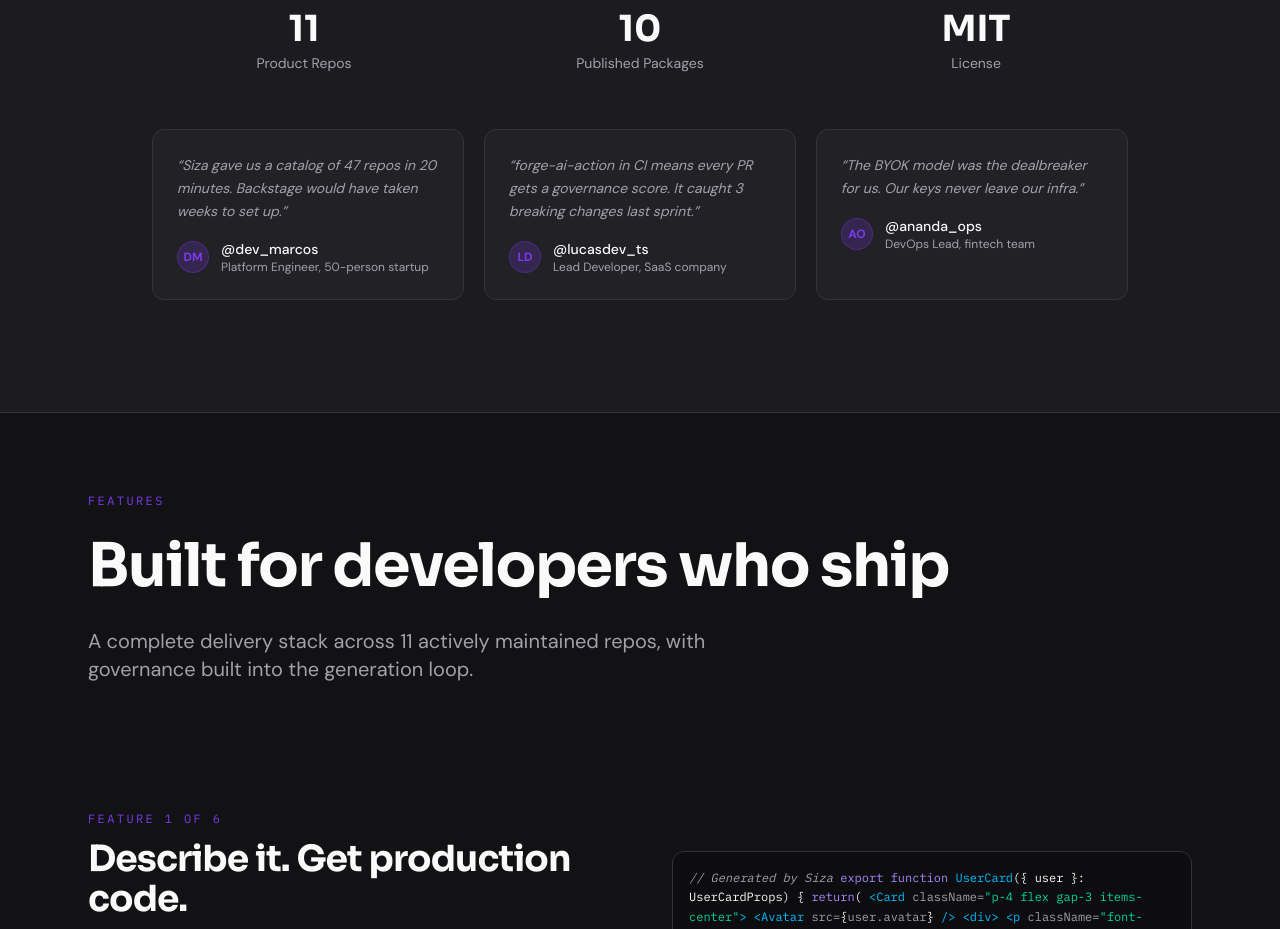
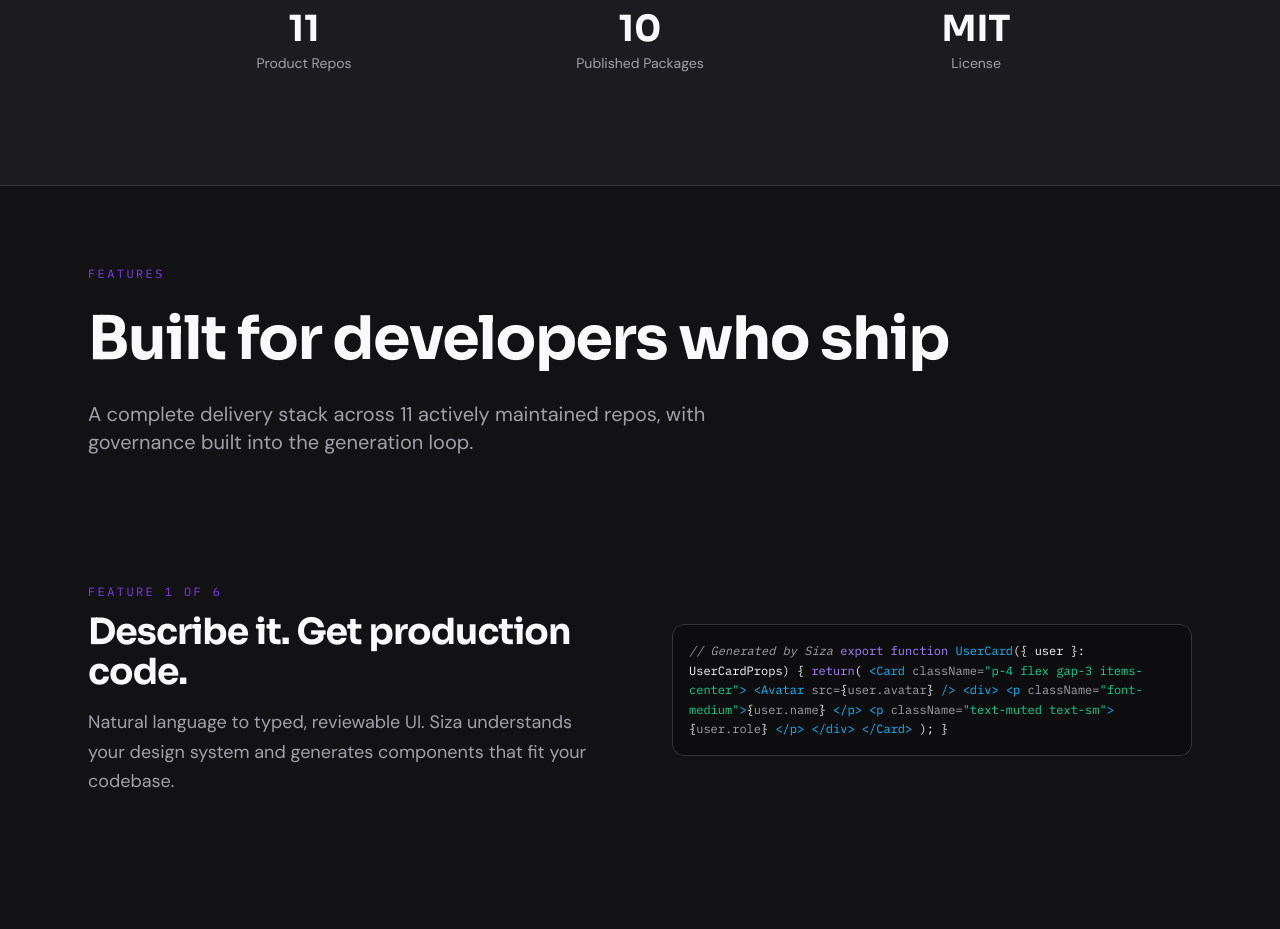
Before and after one commit to Forge-Space/forgespace-web, a Next.js app: page / in a window 1280 px wide. Shown: the part 1120-2049 px from the top of the page. Built offline with nearby package versions, Linux system fonts and the light colour scheme; no server answers.

Commit message:
fix(landing): remove fabricated testimonial quotes from SocialProof
Fake reviews with invented personas erode trust rather than build it.
The stats section stands on its own without fictional social proof.

```diff
--- a/src/components/landing/SocialProof.tsx
+++ b/src/components/landing/SocialProof.tsx
@@ -95,64 +95,6 @@
   );
 }
 
-interface QuoteCardProps {
-  quote: string;
-  name: string;
-  role: string;
-  initials: string;
-  index: number;
-}
-
-function QuoteCard({ quote, name, role, initials, index }: QuoteCardProps) {
-  return (
-    <motion.div
-      initial={{ opacity: 0, y: 16 }}
-      whileInView={{ opacity: 1, y: 0 }}
-      viewport={{ once: true }}
-      transition={{ duration: 0.45, ease: EASE_SIZA, delay: index * 0.1 }}
-      className="rounded-xl border border-forge-border bg-forge-surface p-6"
-    >
-      <p className="mb-4 text-sm italic leading-relaxed text-forge-text-muted">
-        &ldquo;{quote}&rdquo;
-      </p>
-      <div className="flex items-center gap-3">
-        <div className="flex h-8 w-8 items-center justify-center rounded-full border border-forge-primary/30 bg-forge-primary/20 text-xs font-bold text-forge-primary">
-          {initials}
-        </div>
-        <div>
-          <p className="text-sm font-medium text-foreground">{name}</p>
-          <p className="text-xs text-forge-text-subtle">{role}</p>
-        </div>
-      </div>
-    </motion.div>
-  );
-}
-
-const QUOTES: QuoteCardProps[] = [
-  {
-    quote:
-      "Siza gave us a catalog of 47 repos in 20 minutes. Backstage would have taken weeks to set up.",
-    name: "@dev_marcos",
-    role: "Platform Engineer, 50-person startup",
-    initials: "DM",
-    index: 0,
-  },
-  {
-    quote:
-      "forge-ai-action in CI means every PR gets a governance score. It caught 3 breaking changes last sprint.",
-    name: "@lucasdev_ts",
-    role: "Lead Developer, SaaS company",
-    initials: "LD",
-    index: 1,
-  },
-  {
-    quote: "The BYOK model was the dealbreaker for us. Our keys never leave our infra.",
-    name: "@ananda_ops",
-    role: "DevOps Lead, fintech team",
-    initials: "AO",
-    index: 2,
-  },
-];
 
 export function SocialProof({ snapshot }: SocialProofProps) {
   const sectionRef = useRef<HTMLElement>(null);
@@ -216,12 +158,7 @@
           />
         </div>
 
-        {/* Developer quote cards */}
-        <div className="mt-14 grid grid-cols-1 gap-5 md:grid-cols-3">
-          {QUOTES.map((q) => (
-            <QuoteCard key={q.name} {...q} />
-          ))}
-        </div>
+
       </div>
     </section>
   );
```
